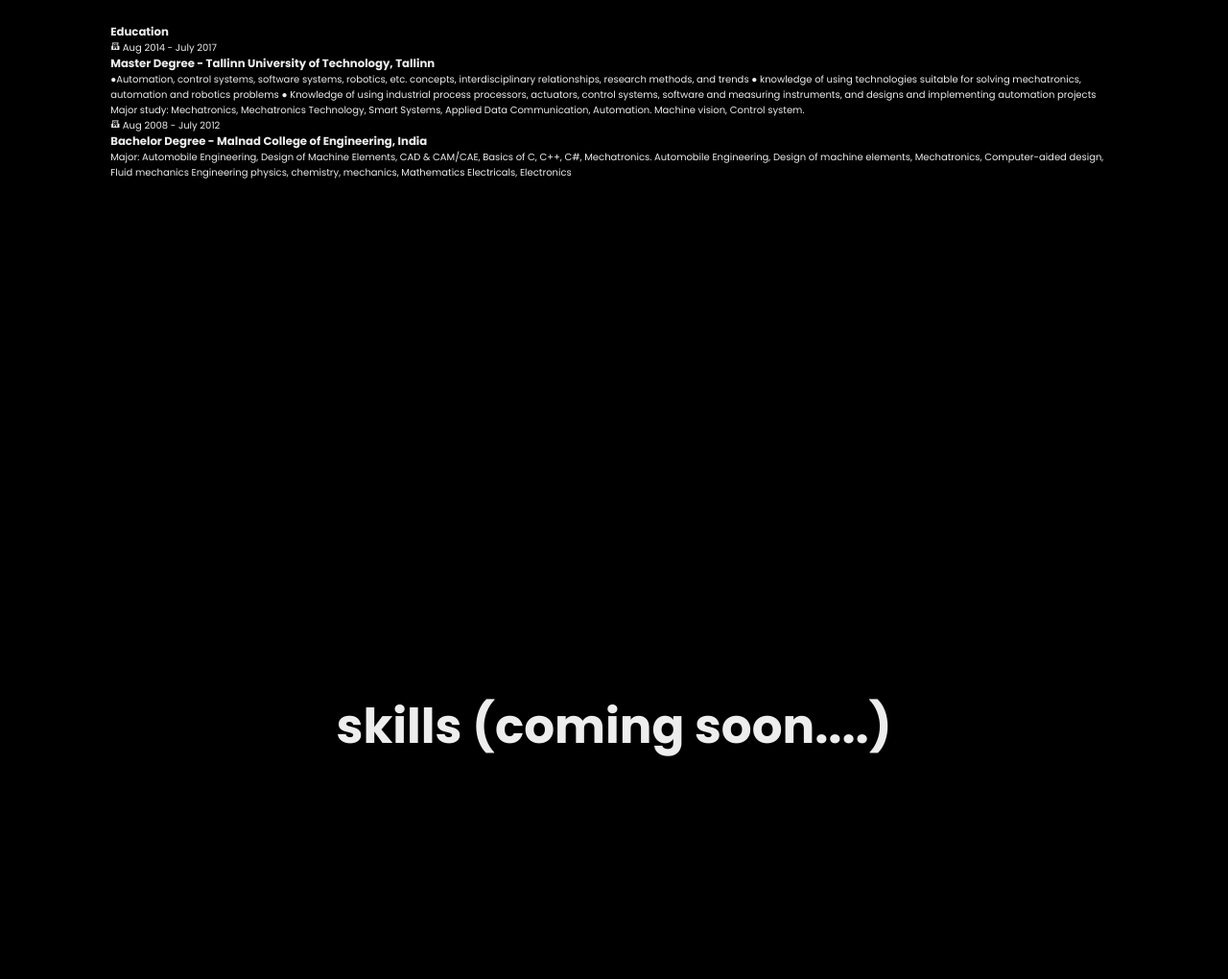
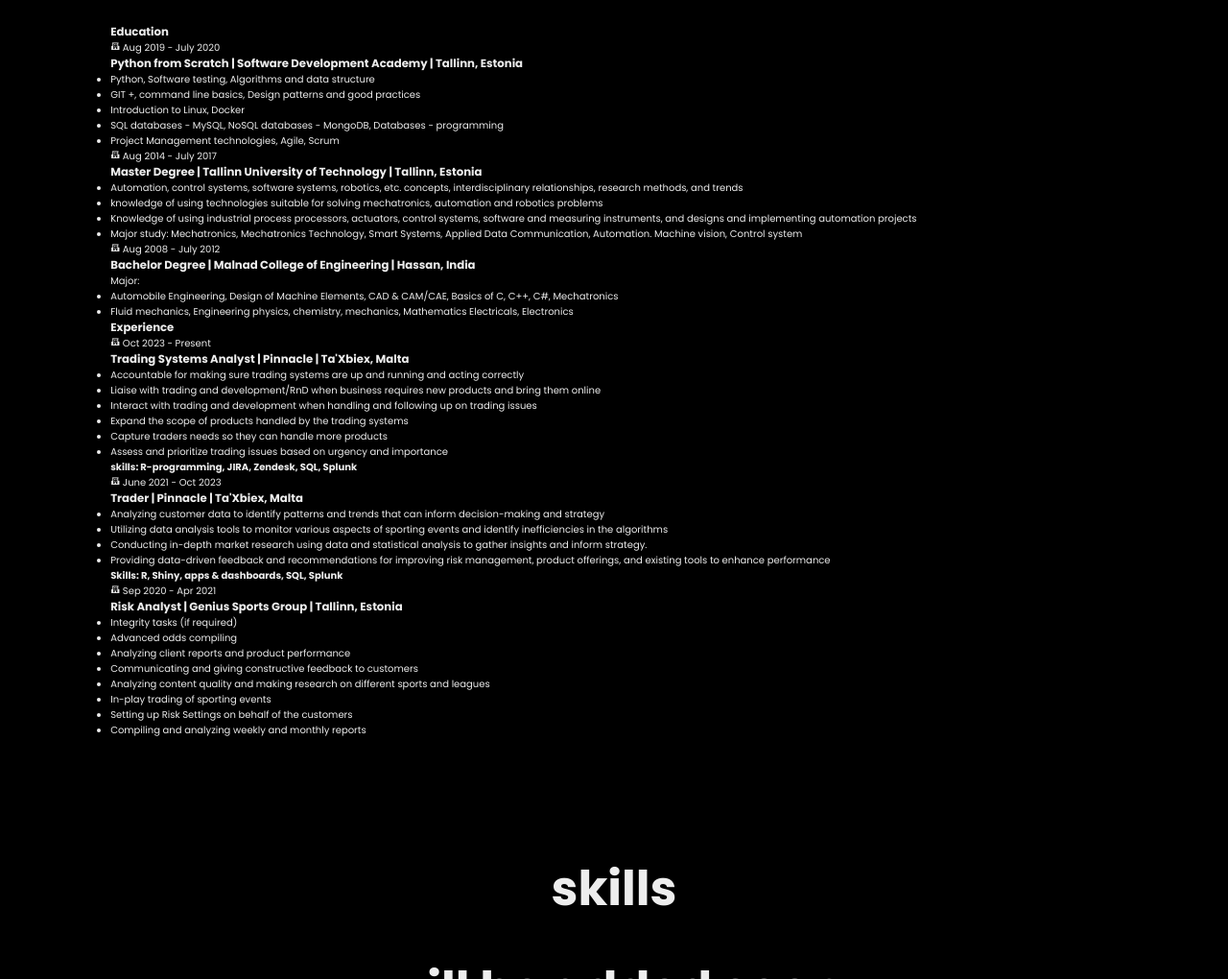
Before and after one commit to Modith-Hadya/My-Bio, a plain HTML site: page docs/index.html in a window 1280 px wide. Shown: the part 1780-2800 px from the top of the page at 96% size. Drawn offline with nearby package versions, Linux system fonts and the light colour scheme.

Commit message:
Update index.html

```diff
--- a/docs/index.html
+++ b/docs/index.html
@@ -41,8 +41,8 @@
 			</p>
 		</div>
   <div class="btn-box">
-    <a href="#" class="btn">Hire</a>
-    <a href="#" class="btn">let's talk</a>
+    <a href="#education" class="btn">Experience</a>
+    <a href="mailto:modith.hadya@proton.me?subject=Let%27s%20talk&body=Let%27s%20talk%20about%20the%20potential%20job%20opportunities%20in%20our%20company" class="btn">let's talk</a>
   </div>
 
   <div class="home-sci">
@@ -91,18 +91,38 @@
 				<h3 class="title">Education</h3>
 				<div class="education-box">
 					<div class="education-box">
+
+						<div class="educaton-content">
+							<div class="content">
+								<div class="year">
+									<i class='bx bxs-school'></i>
+									Aug 2019 - July 2020
+								</div>
+								<h3>Python from Scratch | Software Development Academy | Tallinn, Estonia</h3>
+								<ul>
+								 <li>Python, Software testing, Algorithms and data structure</li>
+								 <li>GIT +, command line basics, Design patterns and good practices</li>
+								 <li>Introduction to Linux, Docker</li>
+								 <li>SQL databases - MySQL, NoSQL databases - MongoDB, Databases - programming </li>
+								 <li>Project Management technologies, Agile, Scrum</li>
+								</ul>
+
+							</div>
+						</div>
+
 						<div class="educaton-content">
 							<div class="content">
 								<div class="year">
 									<i class='bx bxs-school'></i>
 									Aug 2014 - July 2017
 								</div>
-								<h3>Master Degree - Tallinn University of Technology, Tallinn</h3>
-								<p>●Automation, control systems, software systems, robotics, etc. concepts, interdisciplinary relationships, research methods, and trends
-									● knowledge of using technologies suitable for solving mechatronics, automation and robotics problems
-									● Knowledge of using industrial process processors, actuators, control systems, software and measuring instruments, and designs and implementing automation projects
-									Major study: Mechatronics, Mechatronics Technology, Smart Systems, Applied Data Communication, Automation. Machine vision, Control system.
-								</p>
+								<h3>Master Degree | Tallinn University of Technology | Tallinn, Estonia</h3>
+								<ul>
+								 <li>Automation, control systems, software systems, robotics, etc. concepts, interdisciplinary relationships, research methods, and trends</li>
+								 <li>knowledge of using technologies suitable for solving mechatronics, automation and robotics problems</li>
+								 <li>Knowledge of using industrial process processors, actuators, control systems, software and measuring instruments, and designs and implementing automation projects</li>
+								 <li>Major study: Mechatronics, Mechatronics Technology, Smart Systems, Applied Data Communication, Automation. Machine vision, Control system</li>
+								</ul>
 							</div>
 						</div>
 
@@ -113,13 +133,89 @@
 									<i class='bx bxs-school'></i>
 									Aug 2008 - July 2012
 								</div>
-								<h3>Bachelor Degree - Malnad College of Engineering, India</h3>
-								<p>Major: Automobile Engineering, Design of Machine Elements, CAD & 									CAM/CAE, Basics of C, C++, C#, Mechatronics.
-									Automobile Engineering, Design of machine elements, Mechatronics, Computer-aided design, Fluid mechanics
-									Engineering physics, chemistry, mechanics, Mathematics Electricals, Electronics
-								</p>
+								<h3>Bachelor Degree | Malnad College of Engineering | Hassan, India</h3>
+								<ul>Major:
+								<li>Automobile Engineering, Design of Machine Elements, CAD & CAM/CAE, Basics of C, C++, C#, Mechatronics</li>
+								<li> Fluid mechanics, Engineering physics, chemistry, mechanics, Mathematics Electricals, Electronics</li>
+								</ul>
+
 							</div>
 						</div>
+
+					</div>
+				</div>
+			</div>
+
+
+
+			<div class="education-column">
+				<h3 class="title">Experience</h3>
+				<div class="education-box">
+					<div class="education-box">
+
+						<div class="educaton-content">
+							<div class="content">
+								<div class="year">
+									<i class='bx bxs-school'></i>
+									Oct 2023 - Present
+								</div>
+								<h3>Trading Systems Analyst | Pinnacle | Ta'Xbiex, Malta</h3>
+								<ul>
+								 <li>Accountable for making sure trading systems are up and running and acting correctly</li>
+								 <li>Liaise with trading and development/RnD when business requires new products and bring them online</li>
+								 <li>Interact with trading and development when handling and following up on trading issues</li>
+								 <li>Expand the scope of products handled by the trading systems</li>
+								 <li>Capture traders needs so they can handle more products</li>
+								 <li>Assess and prioritize trading issues based on urgency and importance</li>
+								</ul>
+								<h4>skills: R-programming, JIRA, Zendesk, SQL, Splunk</h4>
+
+							</div>
+						</div>
+
+
+
+						<div class="educaton-content">
+							<div class="content">
+								<div class="year">
+									<i class='bx bxs-school'></i>
+									June 2021 - Oct 2023
+								</div>
+								<h3>Trader | Pinnacle | Ta'Xbiex, Malta</h3>
+								<ul>
+								<li>Analyzing customer data to identify patterns and trends that can inform decision-making and strategy</li>
+								<li>Utilizing data analysis tools to monitor various aspects of sporting events and identify inefficiencies in the algorithms</li>
+								<li>Conducting in-depth market research using data and statistical analysis to gather insights and inform strategy.</li>
+								<li>Providing data-driven feedback and recommendations for improving risk management, product offerings, and existing tools to enhance performance</li>
+								</ul>
+								<h4>Skills: R, Shiny, apps & dashboards, SQL, Splunk</h4>
+							</div>
+						</div>
+
+
+						<div class="educaton-content">
+							<div class="content">
+								<div class="year">
+									<i class='bx bxs-school'></i>
+									Sep 2020 - Apr 2021
+								</div>
+								<h3>Risk Analyst | Genius Sports Group | Tallinn, Estonia</h3>
+								<ul>
+								<li>Integrity tasks (if required)</li>
+								<li>Advanced odds compiling</li>
+								<li>Analyzing client reports and product performance</li>
+								<li>Communicating and giving constructive feedback to customers</li>
+								<li>Analyzing content quality and making research on different sports and leagues</li>
+								<li>In-play trading of sporting events</li>
+								<li>Setting up Risk Settings on behalf of the customers</li>
+								<li>Compiling and analyzing weekly and monthly reports</li>
+
+								</ul>
+
+
+							</div>
+						</div>
+
 					</div>
 				</div>
 			</div>
@@ -134,13 +230,15 @@
 
 	<!-- skills section design -->
 	<section class="skills" id="skills">
-		<h2 class="heading">skills (coming soon....)</h2>
+		<h2 class="heading">skills</h2>
+		<h3 class="heading">will be added soon</h3>
 
 	</section>
 
 	<!-- skills section design -->
 	<section class="contact" id="contact">
-		<h2 class="heading">Contact me (coming soon....)</h2>
+		<h2 class="heading">Contact me</h2>
+		<h3 class="heading">will be added soon</h3>
 
 	</section>
 
```
